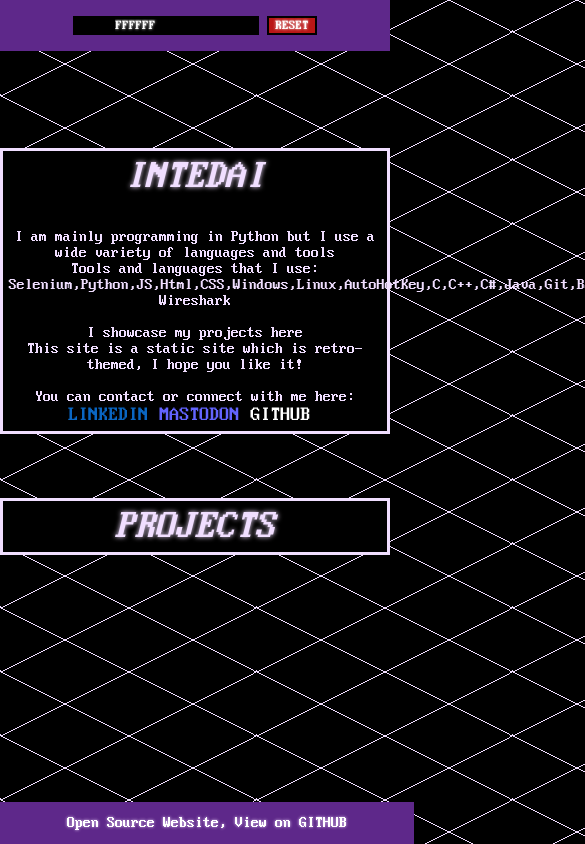
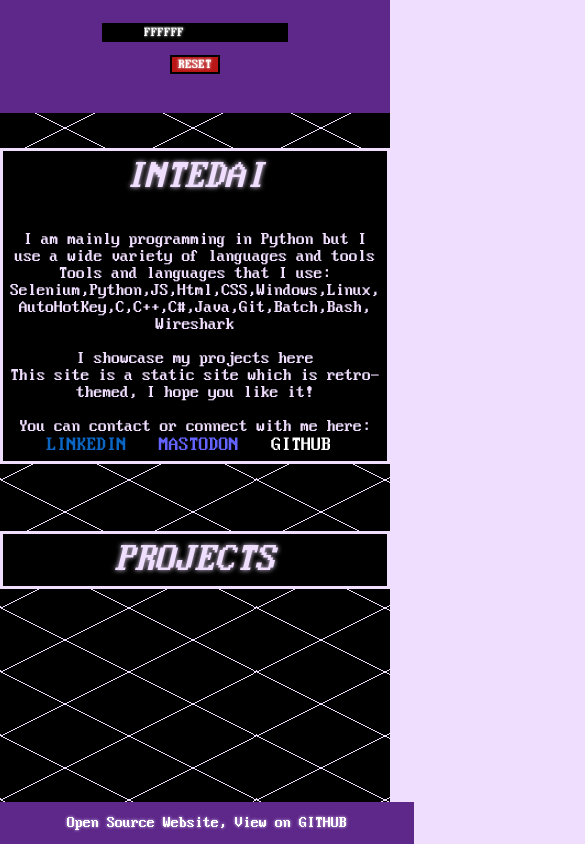
Before and after one commit to Intedai/old-website, a plain HTML site: page index.html in a window 390 px wide. Shown: the top 844 px of the page, 585 px wide, since content can reach past the window. Drawn offline with Linux system fonts and the light colour scheme; no server answers.

Commit message:
mobile support, formatting and better comments

```diff
--- a/src/css/style.css
+++ b/src/css/style.css
@@ -1,22 +1,54 @@
-@media(-webkit-device-pixel-ratio:1),(-webkit-device-pixel-ratio:2),(-webkit-device-pixel-ratio:3),(-webkit-device-pixel-ratio:4),(-webkit-min-device-pixel-ratio:5) {
-    html {
-     image-rendering:pixelated
-    }
-}
-
+/* Variables */
 :root {
-    /*Main colors for the website*/
+    /* Main colors for the website */
      --darkP: black;
      --mainP: #5e288a;
      --lightP: #f0deff;
-
-    /*Social media colors*/
+    /* Social media colors */
      --linkedin: #0a66c2;
      --mastodon: #6364FF;
      --github: white;
 }
 
-/*IBM vga font*/
+/* Responsive design */
+@media (max-width: 600px) {
+    #Navbar {
+        display: flex;
+        flex-direction: column;
+        align-items: center;
+        padding: 0;
+        width: 100%;
+   }
+    .jscolor, #reset {
+        margin: 0.5em;
+   }
+    .Mid {
+        width: 100%;
+        margin: 1em auto;
+        padding: 0 1em;
+        text-align: center;
+   }
+    .Description {
+        font-size: 1.1em;
+        word-wrap: break-word;
+        overflow-wrap: break-word;
+   }
+    .Title {
+        font-size: 1.5em;
+   }
+    .social {
+        font-size: 1.1em;
+        margin: 0.5em;
+   }
+    #myFooter {
+        font-size: 1em;
+        width: 100%;
+        text-align: center;
+        padding: 0.5em 0;
+   }
+}
+
+/* IBM VGA font ( not copyrighted or anything )*/
 @font-face {
     font-family:ibm_vga;
     src:url(../fonts/WebPlus_IBM_VGA_8x16.woff) format("woff");
@@ -27,13 +59,20 @@
     font-family: ibm_vga;
 }
 
+/* General */
+html, body {
+    margin: 0;
+    padding: 0;
+    box-sizing: border-box;
+}
+
 body {
     margin: 0;
     background-color: var(--lightP);
     background-image: url("bg.png");
+}
 
-/*---navbar---*/
-}
+/* Navbar */
 ul {
     user-select: none;
     list-style-type: none;
@@ -47,7 +86,6 @@ ul {
 }
 li {
     text-shadow:0 0 3px var(--lightP);
-
     display: inline-block;
 }
 li a {
@@ -61,6 +99,8 @@ li a {
 li a:hover:not(.active) {
     background: var(--darkP);
 }
+
+/* Reset Button */
 #reset {
     background-color: #ba1616;
     border-style: solid;
@@ -71,20 +111,17 @@ li a:hover:not(.active) {
 #reset:hover {
     background-color: #770e0e;
 }
-
 #reset:active {
     background-color: #33a737;
     transform: translateY(4px);
 }
-
-
 .active {
     background: var(--lightP);
     color: var(--mainP);
     text-shadow:0 0 3px var(--mainP);
 }
 
-/*---middle---*/
+/* Middle */
 .Mid {
     user-select: none;
     text-align: center;
@@ -103,18 +140,18 @@ li a:hover:not(.active) {
     border-style: solid;
     cursor: crosshair;
     background-color: var(--darkP);
+    word-wrap: break-word;
+    font-size: 1.1em;
 }
 .Description:hover {
     transition: box-shadow 0.5s;
     box-shadow: 0 0 5px 5px var(--lightP);
 }
-
 /*---socials---*/
 .social {
     text-decoration:none;
     font-size: 20px;
 }
-
 .social:hover {
     transition: text-shadow 0.5s;
 }
@@ -124,25 +161,23 @@ li a:hover:not(.active) {
 #linkedin:hover {
     text-shadow:0 0 5px var(--linkedin);
 }
-
 #mastodon {
     color: var(--mastodon);
 }
 #mastodon:hover {
     text-shadow:0 0 5px var(--mastodon);
 }
-
 #github {
     color: var(--github);
 }
 #github:hover {
     text-shadow:0 0 5px var(--github);
 }
-/*---Footer---*/
+
+/* Footer */
 #myFooter {
     user-select: none;
     text-shadow:0 0 3px var(--lightP);
-
     background-color: var(--mainP);
     color: var(--lightP);
     text-align: center;
```
Lines whose indentation alone changed are shown as unchanged.
